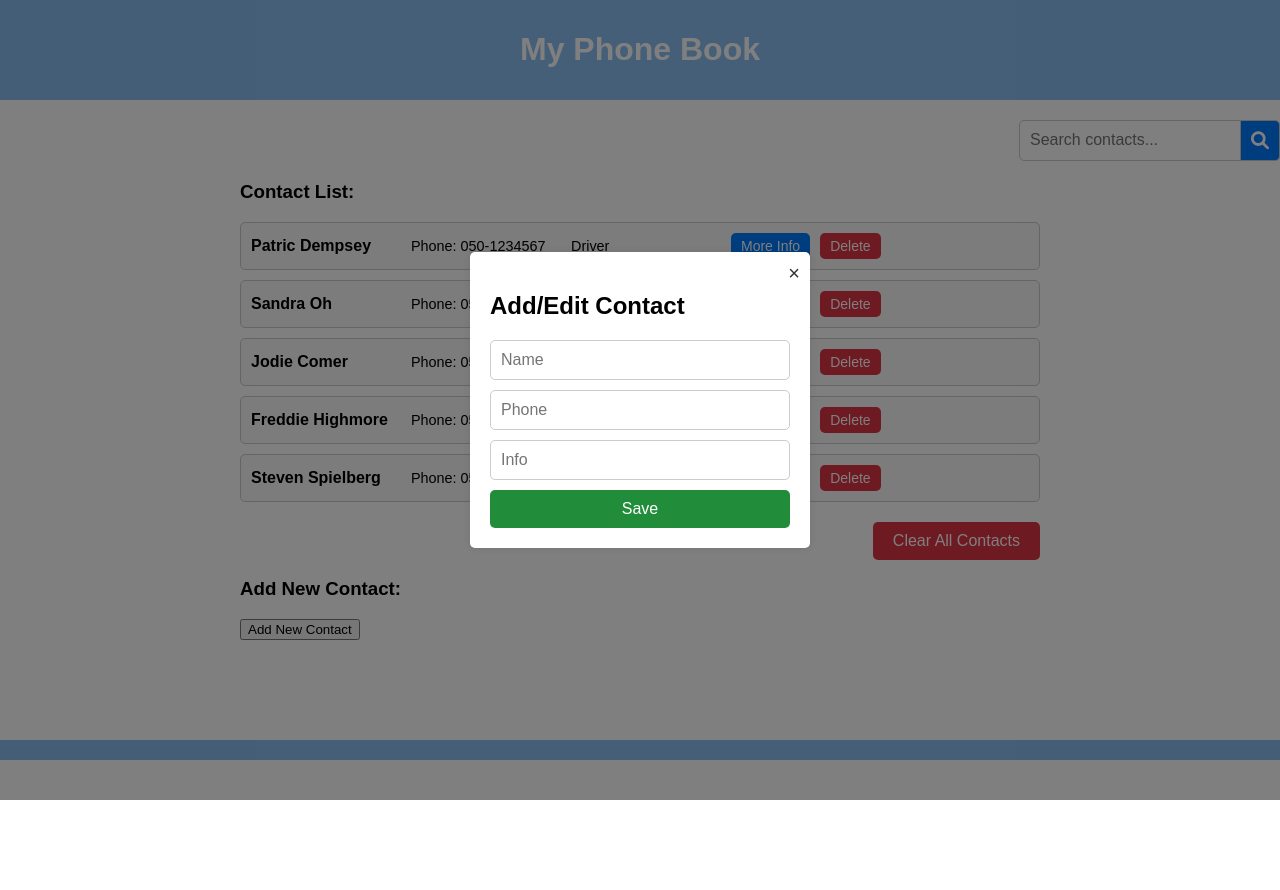
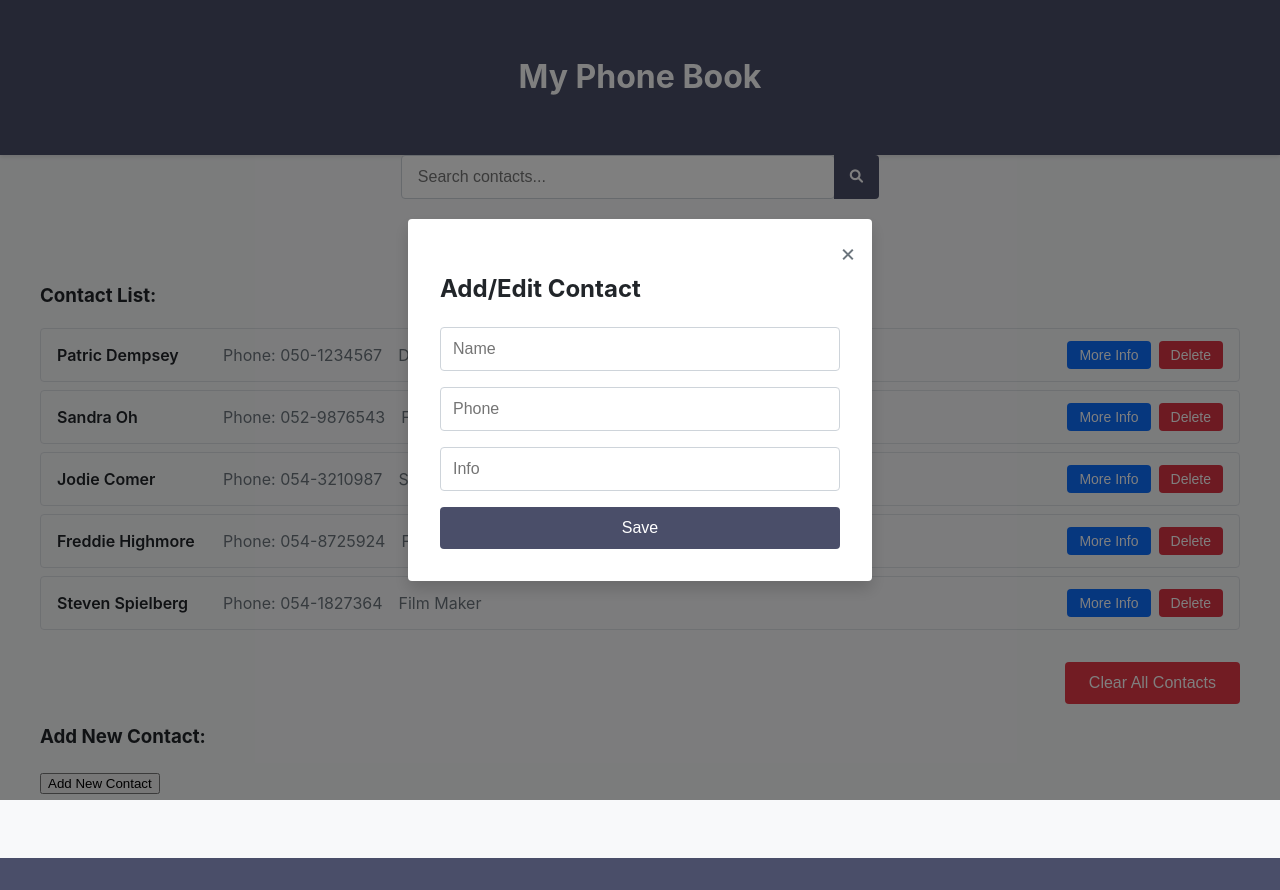
Before and after one commit to olegbergin/fullstack_first_project, a plain HTML site: page index.html in a window 1280 px wide. Both pictures are taken after a click on the button "Add New Contact". Before the commit the page ends 800 px from the top, so only its background shows below. Drawn offline with Linux system fonts and the light colour scheme.

Commit message:
style update

```diff
--- a/index.html
+++ b/index.html
@@ -5,6 +5,7 @@
     <meta name="viewport" content="width=device-width, initial-scale=1.0">
     <title>My Phone Book</title>
     <link rel="stylesheet" href="style.css">
+    <link href="https://fonts.googleapis.com/css2?family=Roboto:wght@300;400;700&display=swap" rel="stylesheet">
     <link rel="stylesheet" href="https://cdnjs.cloudflare.com/ajax/libs/font-awesome/6.0.0-beta3/css/all.min.css">
 </head>
 <body>
--- a/script.js
+++ b/script.js
@@ -7,23 +7,39 @@ const contacts = [
     { name: 'Steven Spielberg', phone: '054-1827364', info: 'Film Maker' }
 ];
 
-// פונקציה להצגת אנשי קשר בדף
+// Function to display the list of contacts
 function displayContacts(contactArray) {
+    // Get the contact list element
     const contactList = document.querySelector('.contact-list');
-    contactList.innerHTML = ''; // נקה את הרשימה הקיימת
+
+    // Clear the current list of contacts
+    contactList.innerHTML = '';
+
+    // Iterate through the array of contacts
     contactArray.forEach((contact, index) => {
-        // יצירת אלמנט חדש לרשימה
+        // Create a new list item
         const li = document.createElement('li');
+
+        // Fill the list item with HTML content
         li.innerHTML = `
-            <span class="name">${contact.name}</span>
-            <span class="phone">Phone: ${contact.phone}</span>
-            <span class="info">${contact.info}</span>
+            <div class="contact-info">
+                <!-- Display contact name -->
+                <span class="name">${contact.name}</span>
+                <!-- Display contact phone number -->
+                <span class="phone">Phone: ${contact.phone}</span>
+                <!-- Display additional contact information -->
+                <span class="info">${contact.info}</span>
+            </div>
             <div class="actions">
+                <!-- Button to view more information -->
                 <button class="more-info-btn" data-index="${index}">More Info</button>
+                <!-- Button to delete the contact -->
                 <button class="delete-btn" data-index="${index}">Delete</button>
             </div>
         `;
-        contactList.appendChild(li); // הוספת האלמנט לרשימה
+
+        // Add the created element to the contact list
+        contactList.appendChild(li);
     });
 }
 
--- a/style.css
+++ b/style.css
@@ -1,53 +1,61 @@
 body {
-    font-family: Arial, sans-serif;
-    direction: ltr; /* כיוון טקסט משמאל לימין */
-    text-align: left;
+    font-family: 'Inter', sans-serif;
+    background-color: #f8f9fa;
+    color: #212529;
+    line-height: 1.5;
     margin: 0;
     padding: 0;
 }
 
 header {
-    background-color: #8bbef1;
+    background-color: #4a4e69;
     color: #fff;
-    padding: 10px;
+    padding: 2rem 0;
     text-align: center;
-    margin-bottom: 20px;
+    box-shadow: 0 2px 4px rgba(0,0,0,0.1);
 }
 
 .container {
-    max-width: 800px;
+    max-width: 1200px;
     margin: 0 auto;
-    padding: 0 20px;
-    padding-bottom: 80px; /* מרווח מתחתית הדף */
+    padding: 2rem;
 }
 
 .search-container {
-    position: relative;
-    margin-bottom: 20px;
     display: flex;
-    justify-content: flex-end; /* מיקום בצד ימין */
+    justify-content: center;
+    margin-bottom: 2rem;
 }
 
 .search-input {
-    padding: 10px;
-    width: 200px; /* גודל קבוע כדי להתאים למיקום */
-    border: 1px solid #ccc;
-    border-radius: 5px 0 0 5px;
-    font-size: 16px;
+    width: 100%;
+    max-width: 400px;
+    padding: 0.75rem 1rem;
+    border: 1px solid #ced4da;
+    border-radius: 0.25rem;
+    font-size: 1rem;
+    transition: border-color 0.15s ease-in-out, box-shadow 0.15s ease-in-out;
+}
+
+.search-input:focus {
+    border-color: #4a4e69;
+    outline: 0;
+    box-shadow: 0 0 0 0.2rem rgba(74, 78, 105, 0.25);
 }
 
 .search-btn {
-    padding: 10px;
-    border: 1px solid #ccc;
-    border-left: none;
-    background-color: #007bff;
-    color: white;
-    border-radius: 0 5px 5px 0;
+    background-color: #4a4e69;
+    color: #fff;
+    border: none;
+    padding: 0.75rem 1rem;
+    margin-left: -1px;
+    border-radius: 0 0.25rem 0.25rem 0;
     cursor: pointer;
+    transition: background-color 0.15s ease-in-out;
 }
 
-.search-btn .fas {
-    font-size: 18px; /* שינוי גודל האייקון */
+.search-btn:hover {
+    background-color: #3d405b;
 }
 
 .contact-list {
@@ -57,119 +65,130 @@ header {
 }
 
 .contact-list li {
-    display: grid;
-    grid-template-columns: 150px 150px 150px auto; /* קביעת גודל עמודות */
-    gap: 10px; /* רווח בין העמודות */
-    align-items: center; /* יישור אנכי של התוכן */
-    margin-bottom: 10px;
-    padding: 10px;
-    border: 1px solid #ccc;
-    border-radius: 5px;
-    background-color: #f9f9f9;
+    display: flex;
+    align-items: center;
+    justify-content: space-between;
+    margin-bottom: 0.5rem;
+    padding: 0.75rem 1rem;
+    background-color: #f8f9fa;
+    border: 1px solid #dee2e6;
+    border-radius: 0.25rem;
+}
+
+.contact-info {
+    display: flex;
+    align-items: center;
+    gap: 1rem;
+    flex: 1;
 }
 
 .contact-list .name {
-    font-weight: bold;
+    font-weight: 600;
+    min-width: 150px;
 }
 
 .contact-list .phone,
 .contact-list .info {
-    font-size: 0.9em;
+    color: #6c757d;
 }
 
 .actions {
     display: flex;
-    gap: 10px;
+    gap: 0.5rem;
 }
 
 .more-info-btn,
 .delete-btn {
-    padding: 5px 10px;
-    background-color: #007bff;
+    padding: 0.375rem 0.75rem;
     color: #fff;
     border: none;
-    border-radius: 5px;
+    border-radius: 0.25rem;
     cursor: pointer;
-    font-size: 14px;
+    font-size: 0.875rem;
+    transition: background-color 0.15s ease-in-out;
+}
+
+.more-info-btn {
+    background-color: #0d6efd;
 }
 
 .more-info-btn:hover {
-    background-color: #0056b3;
+    background-color: #0b5ed7;
 }
 
 .delete-btn {
-    background-color: #dc3545; /* צבע למחיקה */
+    background-color: #dc3545;
 }
 
 .delete-btn:hover {
-    background-color: #c82333; /* צבע למחיקה בהעברה */
+    background-color: #bb2d3b;
 }
 
 .add-contact-form {
     display: flex;
     flex-direction: column;
-    gap: 10px;
-    margin-top: 20px;
+    gap: 1rem;
+    margin-top: 2rem;
 }
 
 .add-contact-form input {
-    padding: 10px;
-    border: 1px solid #ccc;
-    border-radius: 5px;
-    font-size: 16px;
+    padding: 0.75rem;
+    border: 1px solid #ced4da;
+    border-radius: 0.25rem;
+    font-size: 1rem;
 }
 
 .add-contact-form .add-btn {
-    padding: 10px;
-    background-color: #218d3a; /* צבע להוספת איש קשר */
+    background-color: #4a4e69;
     color: #fff;
     border: none;
-    border-radius: 5px;
+    border-radius: 0.25rem;
+    padding: 0.75rem;
     cursor: pointer;
-    font-size: 16px;
+    font-size: 1rem;
+    transition: background-color 0.15s ease-in-out;
 }
 
 .add-contact-form .add-btn:hover {
-    background-color: #185e28; /* צבע להוספת איש קשר בהעברה */
+    background-color: #3d405b;
 }
 
-/* יישור הכפתור "מחק את כל אנשי הקשר" בצד ימין */
 .button-container {
     display: flex;
-    justify-content: flex-end; /* יישור לצד ימין */
-    margin-top: 20px; /* מרווח מעל הכפתור */
+    justify-content: flex-end;
+    margin-top: 2rem;
 }
 
 .clear-all-btn {
-    padding: 10px 20px;
-    background-color: #dc3545;
+    padding: 0.75rem 1.5rem;
+    background-color: #e63946;
     color: #fff;
     border: none;
-    border-radius: 5px;
+    border-radius: 0.25rem;
     cursor: pointer;
-    font-size: 16px;
+    font-size: 1rem;
+    transition: background-color 0.15s ease-in-out;
 }
 
 .clear-all-btn:hover {
-    background-color: #a01b28;
+    background-color: #d62828;
 }
 
 footer {
-    background-color: #8bbef1;
+    background-color: #4a4e69;
     color: #fff;
-    padding: 10px;
+    padding: 1rem;
     text-align: center;
-    margin-top: 20px;
+    margin-top: 2rem;
 }
 
-/* עיצוב לחלון ה-popup */
 .popup, .popup-info {
     position: fixed;
     top: 0;
     left: 0;
     width: 100%;
     height: 100%;
-    background-color: rgba(0, 0, 0, 0.5); /* שקיפות רקע */
+    background-color: rgba(0, 0, 0, 0.5);
     display: flex;
     justify-content: center;
     align-items: center;
@@ -177,50 +196,88 @@ footer {
 
 .popup-content {
     background-color: #fff;
-    padding: 20px;
-    border-radius: 5px;
-    width: 300px;
-    box-shadow: 0 0 10px rgba(0, 0, 0, 0.1);
+    padding: 2rem;
+    border-radius: 0.25rem;
+    width: 100%;
+    max-width: 400px;
+    box-shadow: 0 0.5rem 1rem rgba(0,0,0,0.15);
     position: relative;
 }
 
 .close-popup-btn, .close-popup-info-btn {
     position: absolute;
-    top: 10px;
-    right: 10px;
+    top: 1rem;
+    right: 1rem;
     cursor: pointer;
-    font-size: 20px;
-    color: #333;
+    font-size: 1.5rem;
+    color: #6c757d;
 }
 
 .popup-form {
     display: flex;
     flex-direction: column;
-    gap: 10px;
+    gap: 1rem;
 }
 
 .popup-form input {
-    padding: 10px;
-    border: 1px solid #ccc;
-    border-radius: 5px;
-    font-size: 16px;
+    border: 1px solid #ced4da;
+    border-radius: 0.25rem;
+    padding: 0.75rem;
+    font-size: 1rem;
+    transition: border-color 0.15s ease-in-out, box-shadow 0.15s ease-in-out;
+}
+
+.popup-form input:focus {
+    border-color: #4a4e69;
+    outline: 0;
+    box-shadow: 0 0 0 0.2rem rgba(74, 78, 105, 0.25);
 }
 
 .popup-form .save-btn {
-    padding: 10px;
-    background-color: #218d3a;
+    padding: 0.75rem;
+    background-color: #4a4e69;
     color: #fff;
     border: none;
-    border-radius: 5px;
+    border-radius: 0.25rem;
     cursor: pointer;
-    font-size: 16px;
+    font-size: 1rem;
+    transition: background-color 0.15s ease-in-out;
 }
 
 .popup-form .save-btn:hover {
-    background-color: #185e28;
+    background-color: #3d405b;
 }
 
 .info-content {
     margin: 0;
     padding: 0;
+    line-height: 1.5;
 }
+
+@media (max-width: 768px) {
+    .contact-list li,
+    .contact-info {
+        flex-direction: column;
+        align-items: flex-start;
+    }
+
+    .contact-info {
+        gap: 0.25rem;
+        margin-bottom: 0.5rem;
+    }
+
+    .actions {
+        width: 100%;
+        justify-content: flex-start;
+    }
+}
+
+@media (max-width: 480px) {
+    .container {
+        padding: 1rem;
+    }
+
+    .search-input {
+        font-size: 0.875rem;
+    }
+}
```
